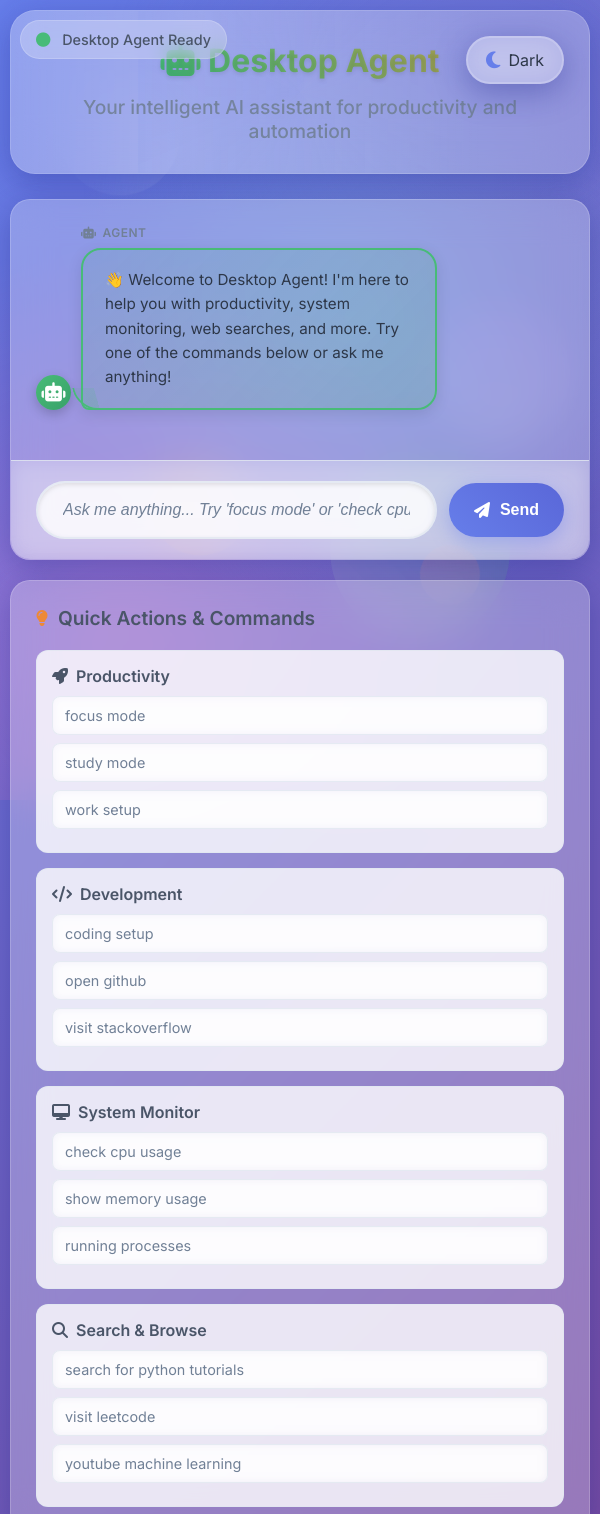
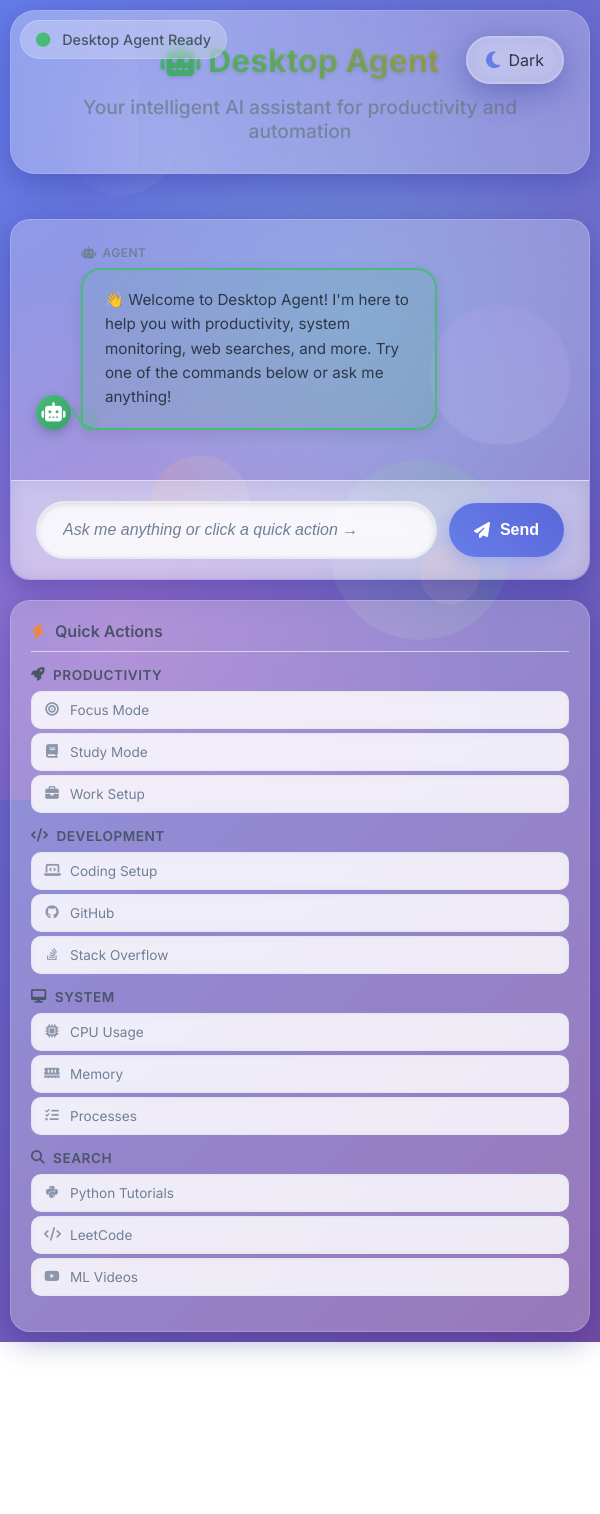
Before and after one commit to shrivarshapoojari/Desktop-Agent, an Electron app: page index.html in a window 600 px wide. Shown: the top 1514 px of the page. After the commit the page ends 1342 px from the top, so only its background shows below. Drawn offline with Linux system fonts and the light colour scheme; no server answers.

Commit message:
improve ui

```diff
--- a/index.html
+++ b/index.html
@@ -169,12 +169,17 @@
       }
 
       .container {
-        max-width: 900px;
+        display: grid;
+        grid-template-columns: 300px 1fr;
+        grid-template-rows: auto 1fr;
+        grid-template-areas:
+          "header header"
+          "sidebar main";
+        gap: 20px;
+        max-width: 1400px;
         margin: 0 auto;
         padding: 20px;
         min-height: 100vh;
-        display: flex;
-        flex-direction: column;
         animation: fadeIn 0.8s ease-out;
       }
 
@@ -184,6 +189,7 @@
       }
 
       .header {
+        grid-area: header;
         background: var(--glass-bg);
         backdrop-filter: blur(25px);
         border: 1px solid var(--glass-border);
@@ -294,11 +300,151 @@
         color: var(--warning-color);
       }
 
-      .main-content {
-        flex: 1;
+      .sidebar {
+        grid-area: sidebar;
         display: flex;
         flex-direction: column;
-        gap: 20px;
+        gap: 15px;
+        animation: slideLeft 0.6s ease-out 0.2s both;
+      }
+
+      @keyframes slideLeft {
+        from { opacity: 0; transform: translateX(-50px); }
+        to { opacity: 1; transform: translateX(0); }
+      }
+
+      .main-content {
+        grid-area: main;
+        display: flex;
+        flex-direction: column;
+        animation: slideRight 0.6s ease-out 0.4s both;
+      }
+
+      @keyframes slideRight {
+        from { opacity: 0; transform: translateX(50px); }
+        to { opacity: 1; transform: translateX(0); }
+      }
+
+      .quick-actions-panel {
+        background: var(--glass-bg);
+        backdrop-filter: blur(20px);
+        border: 1px solid var(--glass-border);
+        border-radius: 20px;
+        padding: 20px;
+        box-shadow: var(--shadow);
+        height: fit-content;
+        position: sticky;
+        top: 20px;
+      }
+
+      .panel-header {
+        display: flex;
+        align-items: center;
+        gap: 10px;
+        margin-bottom: 15px;
+        padding-bottom: 10px;
+        border-bottom: 1px solid var(--border-color);
+      }
+
+      .panel-header h3 {
+        color: var(--text-secondary);
+        font-size: 1rem;
+        font-weight: 600;
+        margin: 0;
+      }
+
+      .quick-action-category {
+        margin-bottom: 15px;
+      }
+
+      .category-header {
+        display: flex;
+        align-items: center;
+        gap: 8px;
+        margin-bottom: 8px;
+        font-size: 0.85rem;
+        font-weight: 600;
+        color: var(--text-secondary);
+        text-transform: uppercase;
+        letter-spacing: 0.5px;
+      }
+
+      .quick-action-item {
+        display: flex;
+        align-items: center;
+        gap: 10px;
+        padding: 10px 12px;
+        margin: 4px 0;
+        background: var(--bg-tertiary);
+        border: 1px solid var(--border-color);
+        border-radius: 10px;
+        color: var(--text-muted);
+        font-size: 0.85rem;
+        cursor: pointer;
+        transition: all 0.2s ease;
+        backdrop-filter: blur(5px);
+      }
+
+      .quick-action-item:hover {
+        background: var(--accent-color);
+        color: white;
+        transform: translateX(5px);
+        box-shadow: 0 4px 12px rgba(102, 126, 234, 0.3);
+      }
+
+      .quick-action-item i {
+        width: 16px;
+        text-align: center;
+        opacity: 0.8;
+      }
+
+      .status-indicator {
+        position: fixed;
+        top: 20px;
+        left: 20px;
+        background: var(--glass-bg);
+        backdrop-filter: blur(10px);
+        border: 1px solid var(--glass-border);
+        border-radius: 25px;
+        padding: 10px 15px;
+        color: var(--text-secondary);
+        font-size: 0.9rem;
+        font-weight: 500;
+        z-index: 1000;
+        animation: slideIndicator 0.5s ease-out;
+      }
+
+      @keyframes slideIndicator {
+        from { opacity: 0; transform: translateX(-50px); }
+        to { opacity: 1; transform: translateX(0); }
+      }
+
+      .loading-dots {
+        display: inline-flex;
+        align-items: center;
+        gap: 4px;
+      }
+
+      .loading-dots span {
+        width: 6px;
+        height: 6px;
+        border-radius: 50%;
+        background: var(--accent-color);
+        animation: loadingDots 1.4s infinite ease-in-out;
+      }
+
+      .loading-dots span:nth-child(1) { animation-delay: -0.32s; }
+      .loading-dots span:nth-child(2) { animation-delay: -0.16s; }
+
+      @keyframes loadingDots {
+        0%, 80%, 100% {
+          transform: scale(0);
+          opacity: 0.5;
+        }
+        40% {
+          transform: scale(1);
+          opacity: 1;
+        }
       }
 
       .chat-container {
@@ -566,136 +712,26 @@
         transform: translateX(3px);
       }
 
-      .examples-section {
-        background: var(--glass-bg);
-        backdrop-filter: blur(20px);
-        border: 1px solid var(--glass-border);
-        border-radius: 20px;
-        padding: 25px;
-        box-shadow: var(--shadow);
-        animation: slideUp 0.6s ease-out 0.4s both;
-      }
-
-      .examples-header {
-        display: flex;
-        align-items: center;
-        gap: 10px;
-        margin-bottom: 20px;
-      }
-
-      .examples-header h3 {
-        color: var(--text-secondary);
-        font-size: 1.2rem;
-        font-weight: 600;
-      }
-
-      .examples-grid {
-        display: grid;
-        grid-template-columns: repeat(auto-fit, minmax(280px, 1fr));
-        gap: 15px;
-      }
-
-      .example-category {
-        background: var(--bg-tertiary);
-        border-radius: 12px;
-        padding: 15px;
-        border: 1px solid var(--border-color);
-        transition: all 0.3s ease;
-      }
-
-      .example-category:hover {
-        transform: translateY(-3px);
-        box-shadow: 0 8px 25px rgba(0,0,0,0.1);
-      }
-
-      .category-title {
-        font-weight: 600;
-        color: var(--text-secondary);
-        margin-bottom: 10px;
-        display: flex;
-        align-items: center;
-        gap: 8px;
-      }
-
-      .example-item {
-        background: var(--glass-bg);
-        border: 1px solid var(--border-color);
-        border-radius: 8px;
-        padding: 10px 12px;
-        margin: 8px 0;
-        color: var(--text-muted);
-        font-size: 0.9rem;
-        cursor: pointer;
-        transition: all 0.2s ease;
-        backdrop-filter: blur(5px);
-      }
-
-      .example-item:hover {
-        background: var(--accent-color);
-        color: white;
-        transform: translateX(5px);
-      }
-
-      .status-indicator {
-        position: fixed;
-        top: 20px;
-        left: 20px;
-        background: var(--glass-bg);
-        backdrop-filter: blur(10px);
-        border: 1px solid var(--glass-border);
-        border-radius: 25px;
-        padding: 10px 15px;
-        color: var(--text-secondary);
-        font-size: 0.9rem;
-        font-weight: 500;
-        z-index: 1000;
-        animation: slideLeft 0.5s ease-out;
-      }
-
-      @keyframes slideLeft {
-        from { opacity: 0; transform: translateX(-50px); }
-        to { opacity: 1; transform: translateX(0); }
-      }
-
-      .loading-dots {
-        display: inline-flex;
-        align-items: center;
-        gap: 4px;
-      }
-
-      .loading-dots span {
-        width: 6px;
-        height: 6px;
-        border-radius: 50%;
-        background: var(--accent-color);
-        animation: loadingDots 1.4s infinite ease-in-out;
-      }
-
-      .loading-dots span:nth-child(1) { animation-delay: -0.32s; }
-      .loading-dots span:nth-child(2) { animation-delay: -0.16s; }
-
-      @keyframes loadingDots {
-        0%, 80%, 100% {
-          transform: scale(0);
-          opacity: 0.5;
-        }
-        40% {
-          transform: scale(1);
-          opacity: 1;
-        }
-      }
-
       @media (max-width: 768px) {
         .container {
+          grid-template-columns: 1fr;
+          grid-template-areas:
+            "header"
+            "main"
+            "sidebar";
           padding: 10px;
+        }
+
+        .sidebar {
+          order: 3;
+        }
+
+        .quick-actions-panel {
+          position: static;
         }
 
         .header h1 {
           font-size: 2rem;
-        }
-
-        .examples-grid {
-          grid-template-columns: 1fr;
         }
 
         .message-content {
@@ -728,64 +764,101 @@
         <p>Your intelligent AI assistant for productivity and automation</p>
       </div>
 
+      <div class="sidebar">
+        <div class="quick-actions-panel">
+          <div class="panel-header">
+            <i class="fas fa-bolt" style="color: var(--warning-color);"></i>
+            <h3>Quick Actions</h3>
+          </div>
+
+          <div class="quick-action-category">
+            <div class="category-header">
+              <i class="fas fa-rocket"></i>
+              Productivity
+            </div>
+            <div class="quick-action-item" onclick="setCommand('focus mode')">
+              <i class="fas fa-bullseye"></i>
+              Focus Mode
+            </div>
+            <div class="quick-action-item" onclick="setCommand('study mode')">
+              <i class="fas fa-book"></i>
+              Study Mode
+            </div>
+            <div class="quick-action-item" onclick="setCommand('work setup')">
+              <i class="fas fa-briefcase"></i>
+              Work Setup
+            </div>
+          </div>
+
+          <div class="quick-action-category">
+            <div class="category-header">
+              <i class="fas fa-code"></i>
+              Development
+            </div>
+            <div class="quick-action-item" onclick="setCommand('coding setup')">
+              <i class="fas fa-laptop-code"></i>
+              Coding Setup
+            </div>
+            <div class="quick-action-item" onclick="setCommand('open github')">
+              <i class="fab fa-github"></i>
+              GitHub
+            </div>
+            <div class="quick-action-item" onclick="setCommand('visit stackoverflow')">
+              <i class="fab fa-stack-overflow"></i>
+              Stack Overflow
+            </div>
+          </div>
+
+          <div class="quick-action-category">
+            <div class="category-header">
+              <i class="fas fa-desktop"></i>
+              System
+            </div>
+            <div class="quick-action-item" onclick="setCommand('check cpu usage')">
+              <i class="fas fa-microchip"></i>
+              CPU Usage
+            </div>
+            <div class="quick-action-item" onclick="setCommand('show memory usage')">
+              <i class="fas fa-memory"></i>
+              Memory
+            </div>
+            <div class="quick-action-item" onclick="setCommand('running processes')">
+              <i class="fas fa-tasks"></i>
+              Processes
+            </div>
+          </div>
+
+          <div class="quick-action-category">
+            <div class="category-header">
+              <i class="fas fa-search"></i>
+              Search
+            </div>
+            <div class="quick-action-item" onclick="setCommand('search for python tutorials')">
+              <i class="fab fa-python"></i>
+              Python Tutorials
+            </div>
+            <div class="quick-action-item" onclick="setCommand('visit leetcode')">
+              <i class="fas fa-code"></i>
+              LeetCode
+            </div>
+            <div class="quick-action-item" onclick="setCommand('youtube machine learning')">
+              <i class="fab fa-youtube"></i>
+              ML Videos
+            </div>
+          </div>
+        </div>
+      </div>
+
       <div class="main-content">
         <div class="chat-container">
           <div class="chat-messages" id="output"></div>
           <div class="input-section">
             <div class="input-container">
-              <input id="inputBox" type="text" placeholder="Ask me anything... Try 'focus mode' or 'check cpu usage'" autocomplete="off">
+              <input id="inputBox" type="text" placeholder="Ask me anything or click a quick action →" autocomplete="off">
               <button id="sendBtn">
                 <i class="fas fa-paper-plane"></i>
                 Send
               </button>
-            </div>
-          </div>
-        </div>
-
-        <div class="examples-section">
-          <div class="examples-header">
-            <i class="fas fa-lightbulb" style="color: var(--warning-color);"></i>
-            <h3>Quick Actions & Commands</h3>
-          </div>
-          <div class="examples-grid">
-            <div class="example-category">
-              <div class="category-title">
-                <i class="fas fa-rocket"></i>
-                Productivity
-              </div>
-              <div class="example-item" onclick="setCommand('focus mode')">focus mode</div>
-              <div class="example-item" onclick="setCommand('study mode')">study mode</div>
-              <div class="example-item" onclick="setCommand('work setup')">work setup</div>
-            </div>
-
-            <div class="example-category">
-              <div class="category-title">
-                <i class="fas fa-code"></i>
-                Development
-              </div>
-              <div class="example-item" onclick="setCommand('coding setup')">coding setup</div>
-              <div class="example-item" onclick="setCommand('open github')">open github</div>
-              <div class="example-item" onclick="setCommand('visit stackoverflow')">visit stackoverflow</div>
-            </div>
-
-            <div class="example-category">
-              <div class="category-title">
-                <i class="fas fa-desktop"></i>
-                System Monitor
-              </div>
-              <div class="example-item" onclick="setCommand('check cpu usage')">check cpu usage</div>
-              <div class="example-item" onclick="setCommand('show memory usage')">show memory usage</div>
-              <div class="example-item" onclick="setCommand('running processes')">running processes</div>
-            </div>
-
-            <div class="example-category">
-              <div class="category-title">
-                <i class="fas fa-search"></i>
-                Search & Browse
-              </div>
-              <div class="example-item" onclick="setCommand('search for python tutorials')">search for python tutorials</div>
-              <div class="example-item" onclick="setCommand('visit leetcode')">visit leetcode</div>
-              <div class="example-item" onclick="setCommand('youtube machine learning')">youtube machine learning</div>
             </div>
           </div>
         </div>
```
